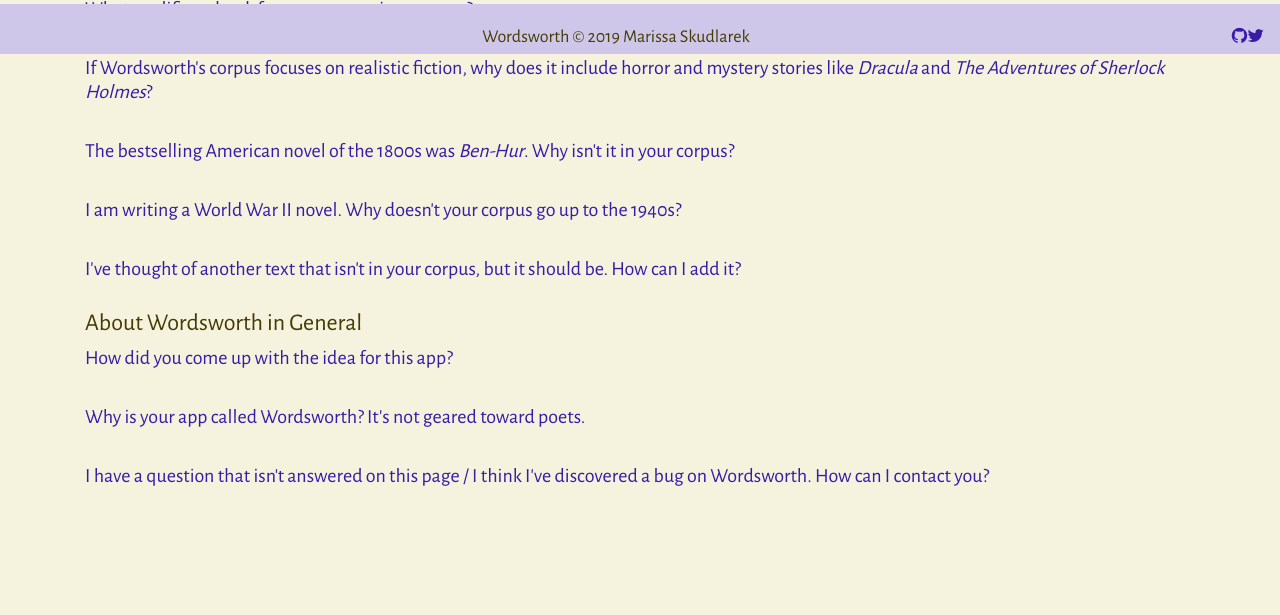
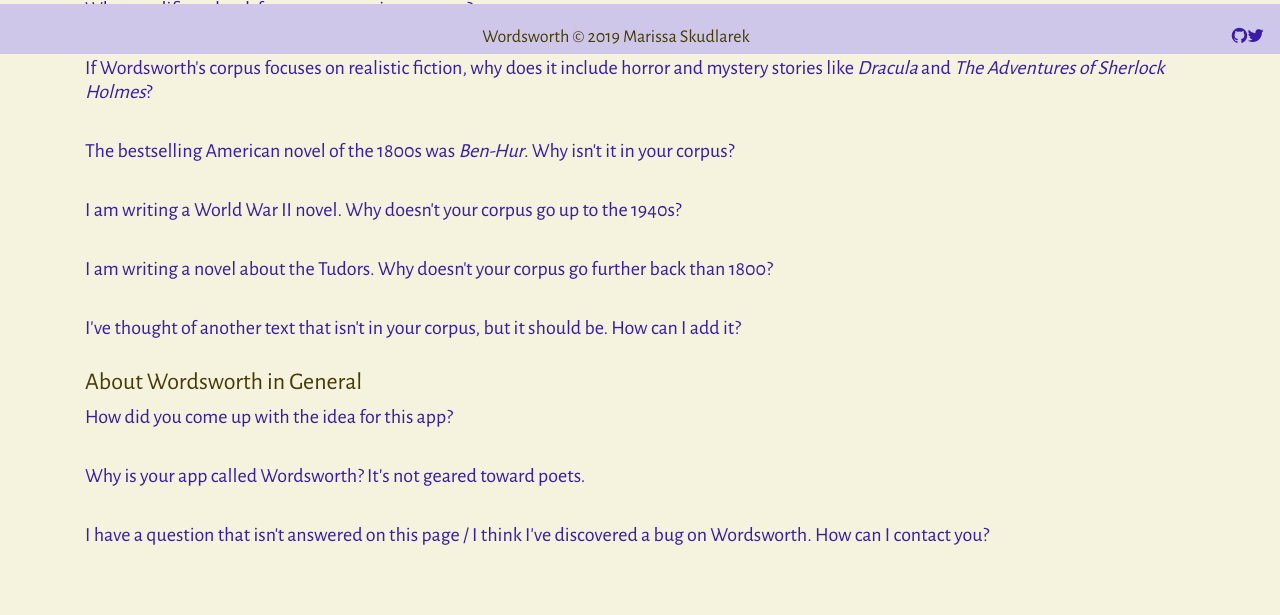
Before and after one commit to MarissaSkud/Wordsworth, a Flask app: page /faqs in a window 1280 px wide. Shown: the part 746-1361 px from the top of the page. Before the commit the page ends 1232 px from the top, so only its background shows below. Run offline with Flask 2, Linux system fonts and the light colour scheme; parts of the project's set-up code (start-up, migrations or seed data) failed here and were passed over; some libraries are stand-ins or nearby versions; some web fonts are replaced.

Commit message:
Added FAQ question re: extending corpus earlier

```diff
--- a/server.py
+++ b/server.py
@@ -283,7 +283,7 @@ def analyze_bigram():
             hyphenated_found=hyphenated_found, smashed_found=smashed_found,
             word1_found=word1_found, word2_found = word2_found, word1=word1,
             word2=word2, hyphen_bigram=hyphen_bigram, smashed_bigram=smashed_bigram,
-            corpus_appearances=corpus_appearances)
+            corpus_appearances=0)
 
 
 if __name__ == "__main__":
--- a/templates/faqs.html
+++ b/templates/faqs.html
@@ -102,6 +102,16 @@
     <br>
     <div class="faq">
         <div class="question">
+            <h5>I am writing a novel about the Tudors. Why doesn't your corpus go further back than 1800?
+            </h5>
+        </div>
+        <div class="answer">
+            <p>We chose 1800 as our start date because that's when the Google Ngram data starts. (Google may have made this choice because English spelling was much less standardized prior to the publication of Samuel Johnson's dictionary in the UK in 1755 and Noah Webster's dictionary in the USA in 1806.) Additionally, realistic contemporary prose fiction—the mainstay of Wordsworth's corpus—wasn't really a thing in the 1500s and 1600s. However, since several users have requested a corpus for earlier centuries and there wouldn't be copyright issues with that, we will continue to think about whether and how to implement this.</p>
+        </div>
+    </div>
+    <br>
+    <div class="faq">
+        <div class="question">
             <h5>I've thought of another text that isn't in your corpus, but it should be. How can I add it?
             </h5>
         </div>
```
Also changed, not shown: corpusdiagnostics.py (line endings or trailing spaces).
